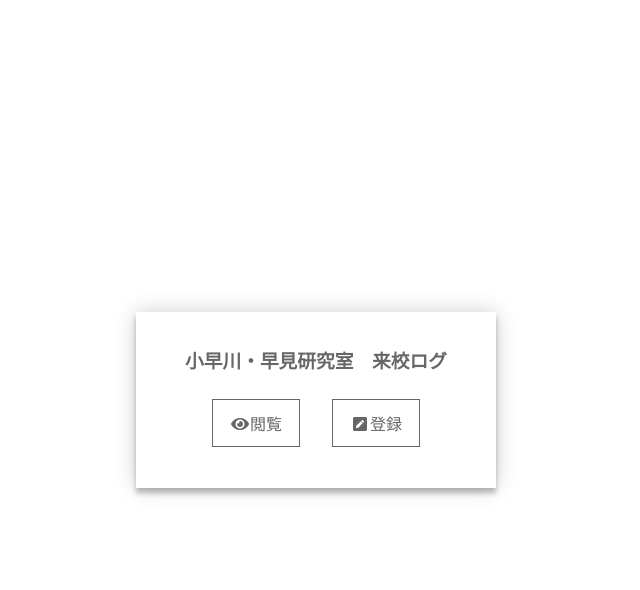
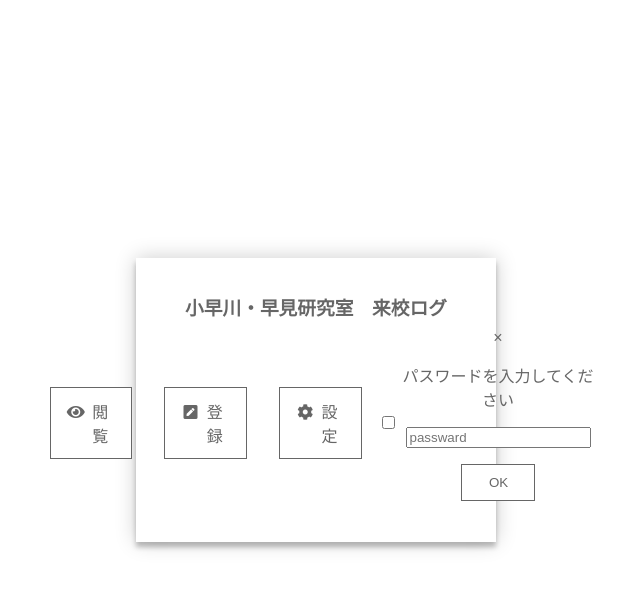
Before and after one commit to cerasusflorere/attendance_management_prod, a PHP site: page / in a window 1280 px wide. Shown: the top 590 px of the page, without its empty margins (324-964 px from the left). Run offline with PHP 8.4, Linux system fonts and the light colour scheme; some libraries are stand-ins or nearby versions.

Commit message:
Update index.php

```diff
--- a/index.php
+++ b/index.php
@@ -9,6 +9,16 @@
     <title>Home</title>
 </head>
 
+<?php
+    function h($str)
+    {
+        return htmlspecialchars($str, ENT_QUOTES, 'UTF-8');
+    }
+
+    $password = 'password';
+    $param_json = json_encode($password); //JSONエンコード
+?>
+
 <body>
     <div class='login-area'>
         <div class='login-page'>
@@ -17,11 +27,41 @@
                 <div class='login-botton-area'>
                     <a class='login-button' href='management.php'><i class="fas fa-eye fa-fw"></i>閲覧</a>
                     <a class='login-button' href='attendance.php'><i class="fas fa-pen-square fa-fw"></i>登録</a>
+                    <label class='login-button' for='setting_pass'><i class="fas far fa-cog fa-fw"></i>設定</label>
+                    <!-- モーダルウィンドウ -->
+                    <input type='checkbox' id='setting_pass'/>
+                    <label class='overlay' for='setting_pass'>
+                        <div class='window'>
+                            <label class='close' for='setting_pass'>×</label>
+                            <p class='text'>
+                                <p class='setting-pass-explanation'>パスワードを入力してください</p>
+                                <div class='setting-pass-explanation' id='comment'></div>    <!-- パスワード間違い表示 -->
+                                <input class='passward-box' type='password' id='password' placeholder='passward' value=''/>
+                                <p><input type='button' class='submit-button' name='check_password' value='OK' onclick='checkPass()'></p>
+                            </p>
+                        </div>
+                    </label>
                 </div>
             </div>
         </div>
-
     </div>
 
+<script>
+    var correct_pass = '<?php echo $password; ?>'; //JSONデコード
+    const commentArea = document.getElementById('comment');
+
+    function checkPass(){
+        let enter_password = document.getElementById('password').value;
+        if(enter_password == correct_pass){
+            window.location.href = 'setting.php';
+        }else{
+            commentArea.innerHTML = '';
+
+            const commentDiv = document.createElement('div');
+            commentDiv.innerText = 'パスワードが間違っています';
+            commentArea.appendChild(commentDiv);
+        }
+    }
+</script>
 </body>
 </html>
```
